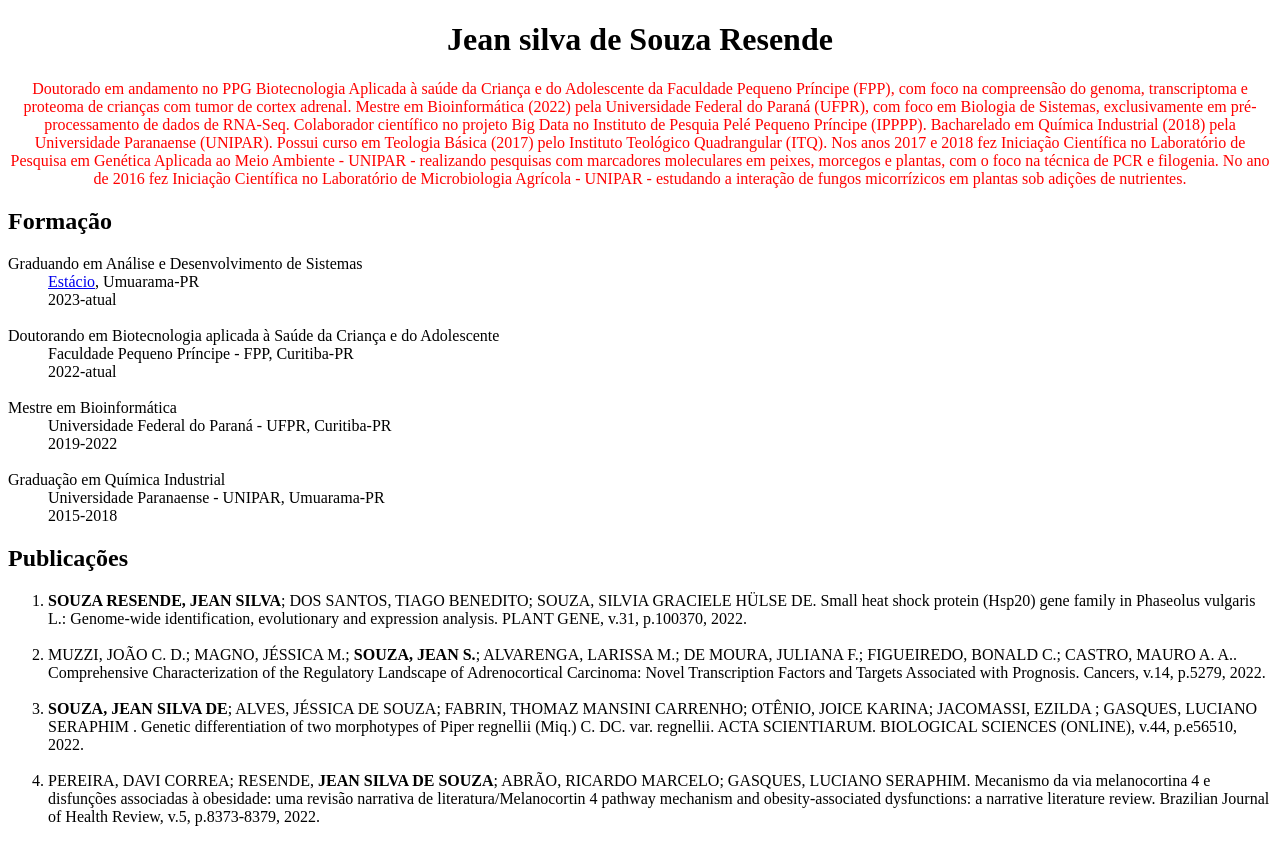
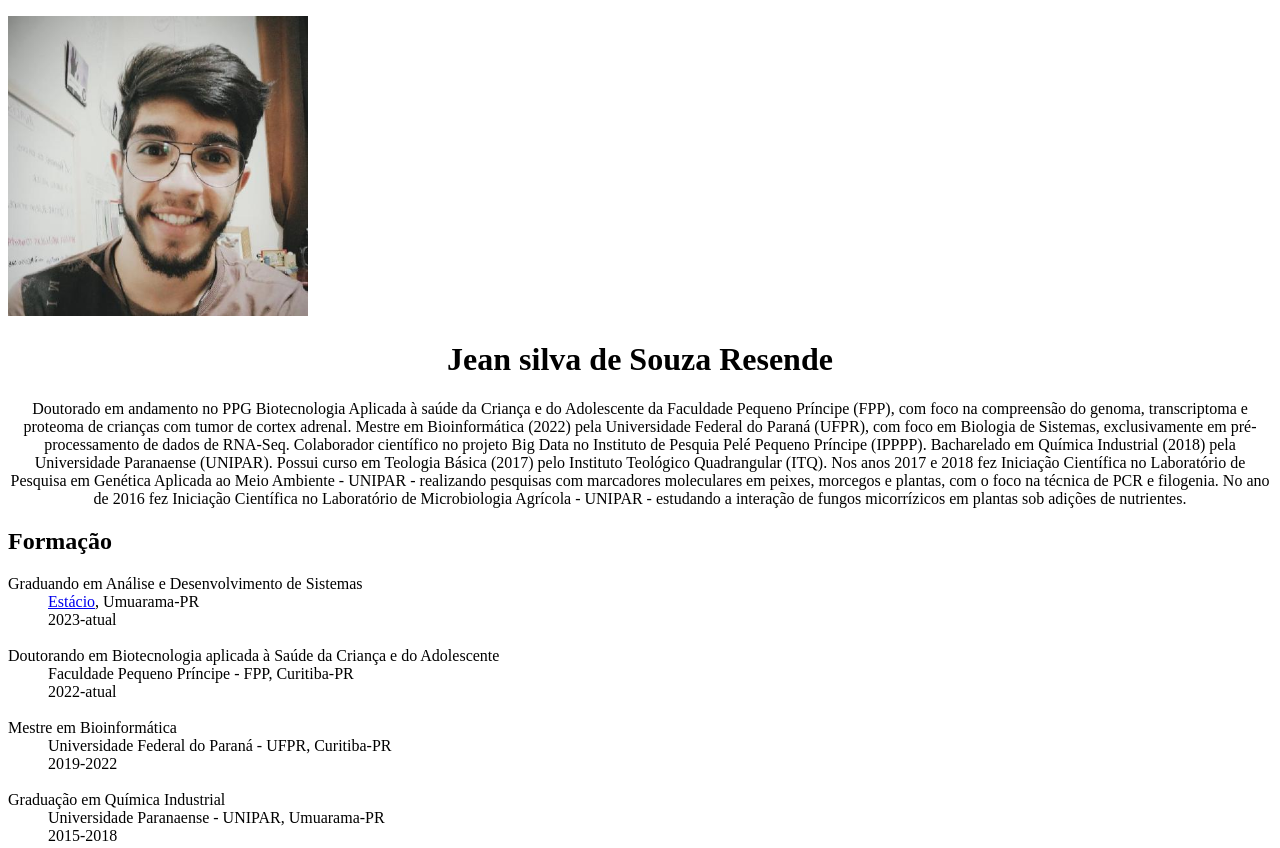
Before and after one commit to resendejss/jeanresende.github.io, a plain HTML site: page index.html in a window 1280 px wide. Shown: the top 848 px of the page. Drawn offline with Linux system fonts and the light colour scheme.

Commit message:
atualizacao

```diff
--- a/index.html
+++ b/index.html
@@ -6,10 +6,13 @@
         <title>Jean Resende</title>
     </head>
 
+<!-- Isto é um comentário -->
+
     <body>
+        <p><img src="imagens/jeanresende.jpeg" width="300" height="300" alt="Jean Resende"></p>
         <h1 style="text-align: center;">Jean silva de Souza Resende</h1>
 
-        <p style="text-align: center;">Doutorado em andamento no PPG Biotecnologia Aplicada à saúde da Criança e do
+        <p class="descricao" style="text-align: center;">Doutorado em andamento no PPG Biotecnologia Aplicada à saúde da Criança e do
             Adolescente da Faculdade Pequeno Príncipe (FPP), com foco na compreensão do genoma, transcriptoma e proteoma
             de crianças com tumor de cortex adrenal. Mestre em Bioinformática (2022) pela Universidade Federal do Paraná
             (UFPR), com foco em Biologia de Sistemas, exclusivamente em pré-processamento de dados de RNA-Seq. Colaborador
--- a/style.css
+++ b/style.css
@@ -2,4 +2,9 @@
 
 p{
     color: red;
+    font-size: 1em;
 }
+
+p.descricao{
+    color: black;
+}
```
Also changed, not shown: imagens/jeanresende.jpeg (added).
